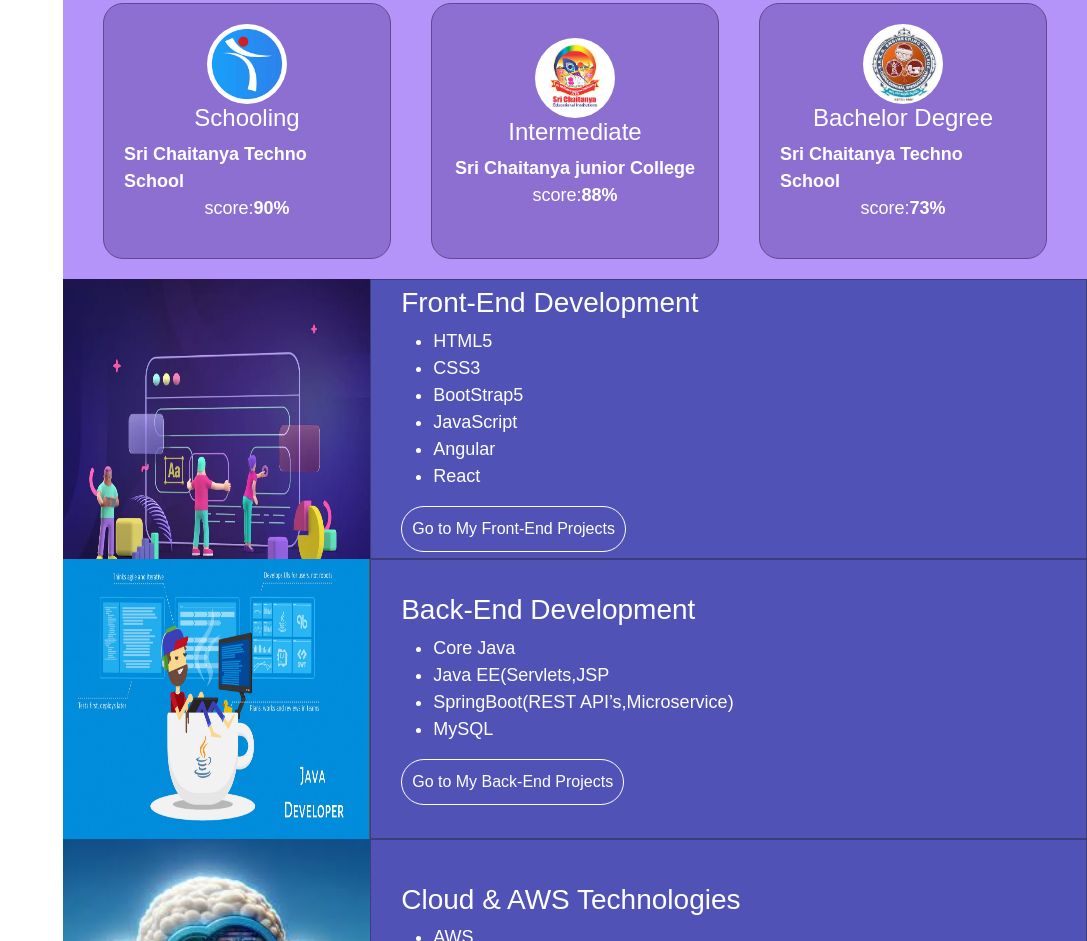
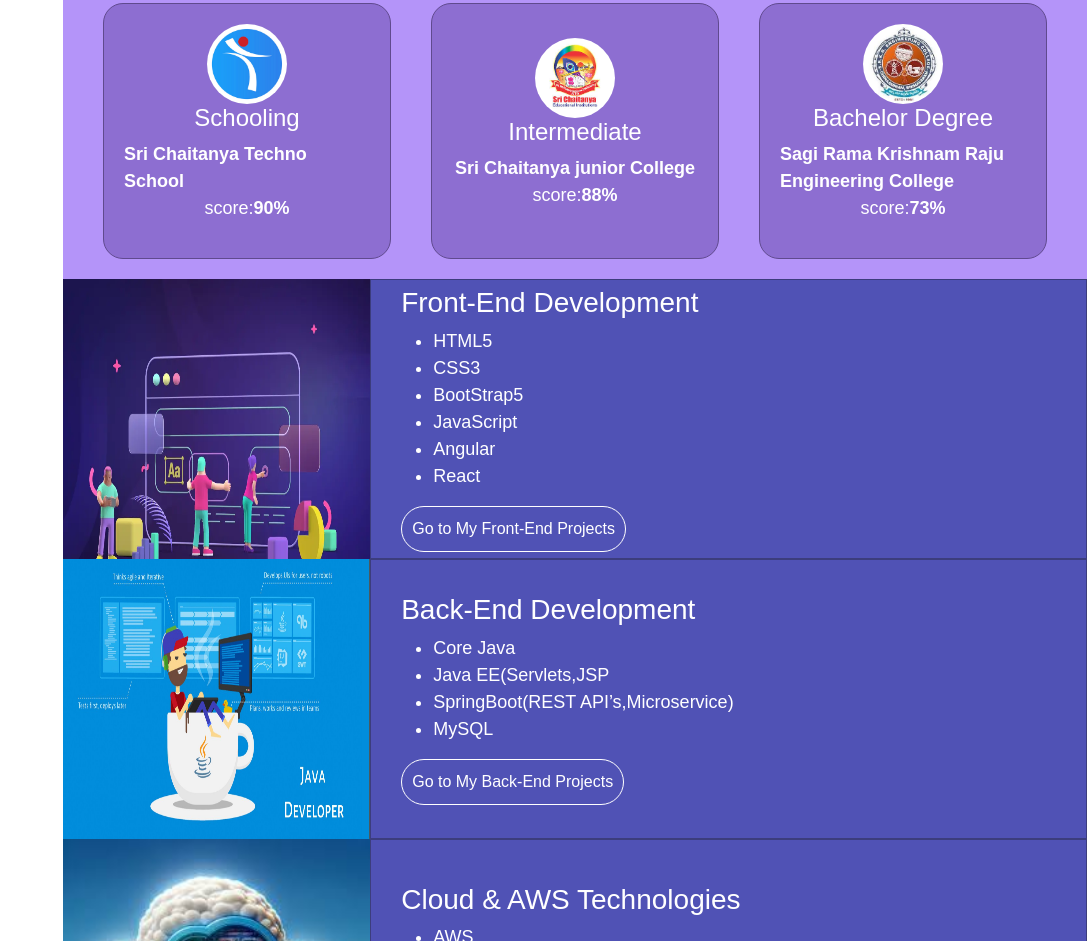
Before and after one commit to PremChand193/premchand193.github.io, a plain HTML site: page index.html in a window 1280 px wide. Shown: the part 888-1829 px from the top of the page, without its empty margins (193-1280 px from the left). Drawn offline with nearby package versions, Linux system fonts and the light colour scheme.

Commit message:
Update index.html

```diff
--- a/index.html
+++ b/index.html
@@ -103,7 +103,7 @@
                 <div class="education-block">
                   <img src="/assets/srkr.jpeg" alt="Sagi Ramakrishnam Raju Engineering College Logo">
                   <h4>Bachelor Degree</h4>
-                  <Strong>Sri Chaitanya Techno School</Strong>
+                  <Strong>Sagi Rama Krishnam Raju Engineering College</Strong>
                   <p>score:<Strong>73%</Strong></p>
                 </div>
               </div>
```
